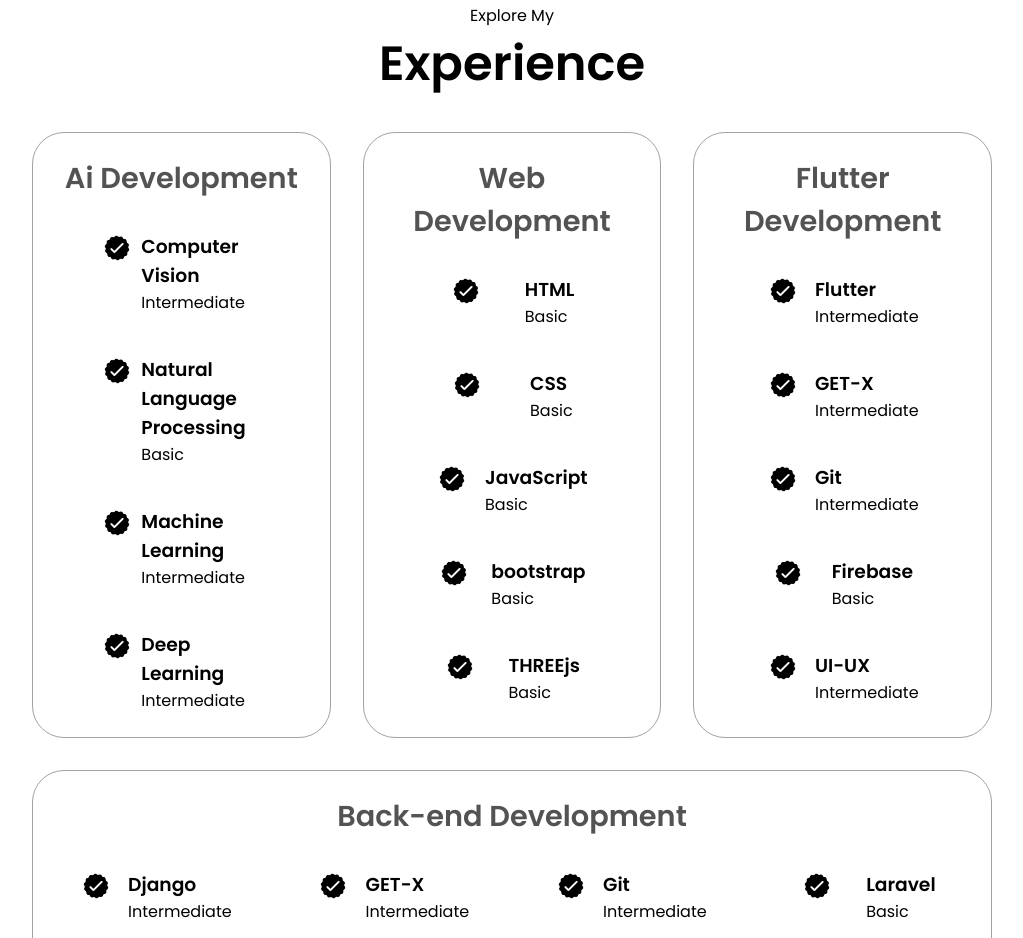
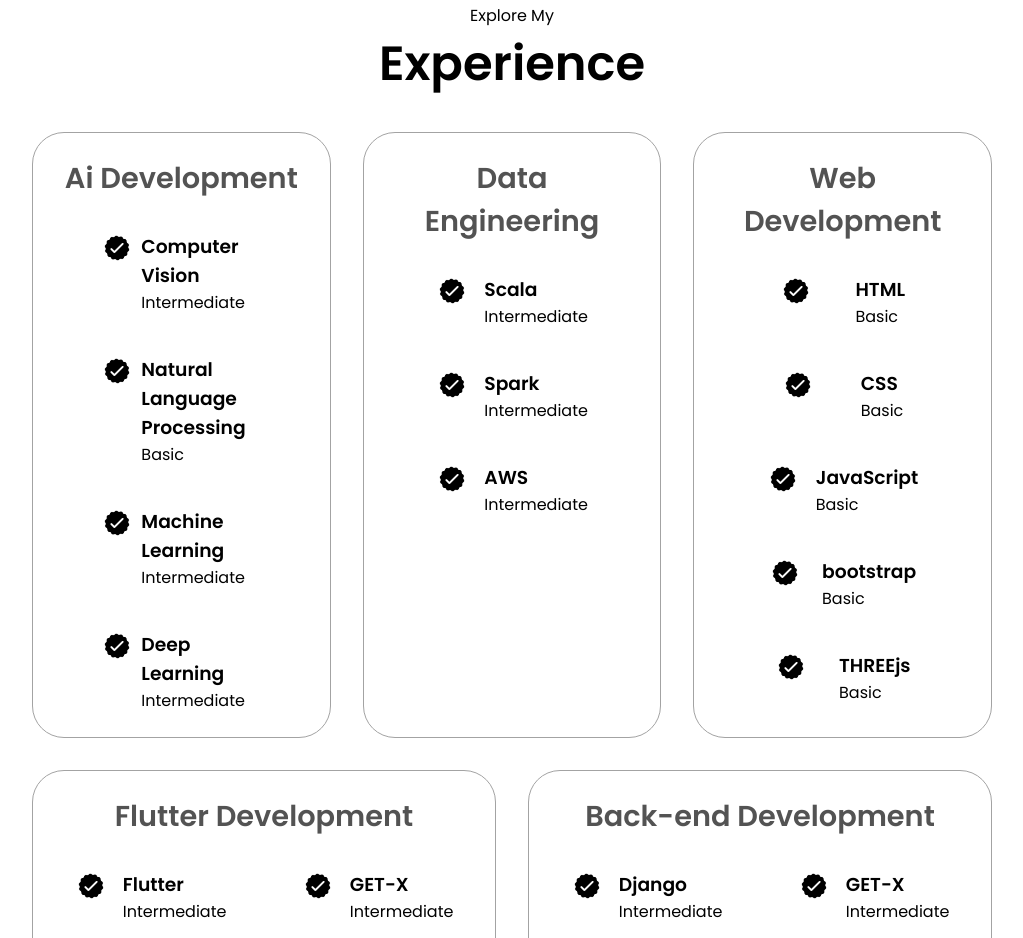
Before and after one commit to m-issa9/m-issa9.github.io, a plain HTML site: page index.html in a window 1280 px wide. Shown: the part 1693-2631 px from the top of the page, without its empty margins (128-1151 px from the left). Drawn offline with Linux system fonts and the light colour scheme.

Commit message:
Update index.html

```diff
--- a/index.html
+++ b/index.html
@@ -147,6 +147,32 @@
                             <img src="./assets/checkmark.png" alt="experience icon" class="icon">
                             <div>
                                 <h3>Deep Learning</h3>
+                                <p>Intermediate</p>
+                            </div>
+                        </article>
+                    </div>
+                </div>
+                  <div class="detailes-container">
+                    <h2 class="experience-sub-title">Data Engineering</h2>
+                    <div class="article-container">
+                        <article>
+                            <img src="./assets/checkmark.png" alt="experience icon" class="icon">
+                            <div>
+                                <h3>Scala</h3>
+                                <p>Intermediate</p>
+                            </div>
+                        </article>
+                        <article>
+                            <img src="./assets/checkmark.png" alt="experience icon" class="icon">
+                            <div>
+                                <h3>Spark</h3>
+                                <p>Intermediate</p>
+                            </div>
+                        </article>
+                        <article>
+                            <img src="./assets/checkmark.png" alt="experience icon" class="icon">
+                            <div>
+                                <h3>AWS</h3>
                                 <p>Intermediate</p>
                             </div>
                         </article>
```
